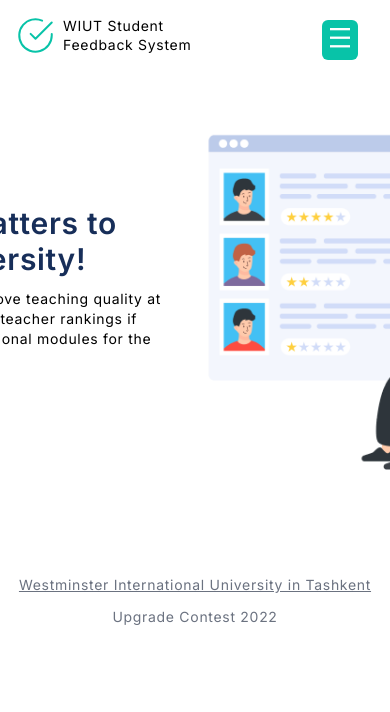
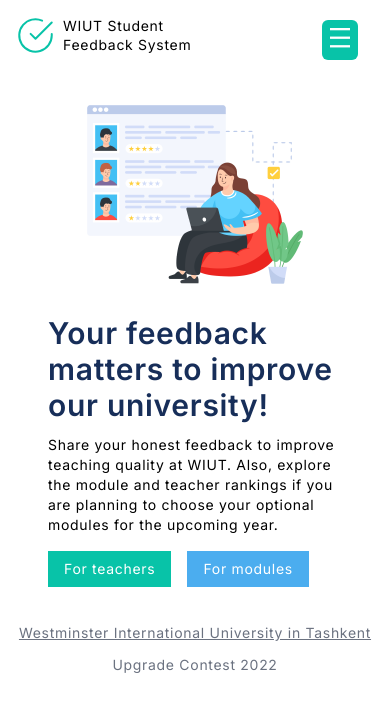
Before and after one commit to sabohat/feedback-app, a Next.js app: page / in a window 390 px wide. Shown: the top 712 px of the page. Built offline with nearby package versions, Linux system fonts and the light colour scheme.

Commit message:
faet: responsive main screen

```diff
--- a/components/WelcomeScreen.js
+++ b/components/WelcomeScreen.js
@@ -5,9 +5,9 @@
 export default function WelcomeScreen() {
   return (
     <section>
-      <div className="wrapper flex items-center justify-between">
-        <div className="w-1/2 flex flex-col justify-center space-y-3">
-          <h2 className="section-title w-[400px] text-fontBlue">
+      <div className="wrapper flex items-center justify-between flex-col-reverse md:flex-row">
+        <div className="md:w-1/2 flex flex-col justify-center space-y-3">
+          <h2 className="section-title md:w-[400px] text-fontBlue">
             Your feedback matters to improve our university!
           </h2>
           <p className="leading-5">
@@ -20,7 +20,7 @@
             <Button title="For modules" styles="bg-primaryBlue px-10" />
           </div>
         </div>
-        <div className="bg-welcome w-[520px] h-[456px] bg-contain bg-center"></div>
+        <div className="bg-welcome w-[260px] h-[228px] md:w-[520px] md:h-[456px] bg-contain bg-center"></div>
       </div>
     </section>
   );
```
